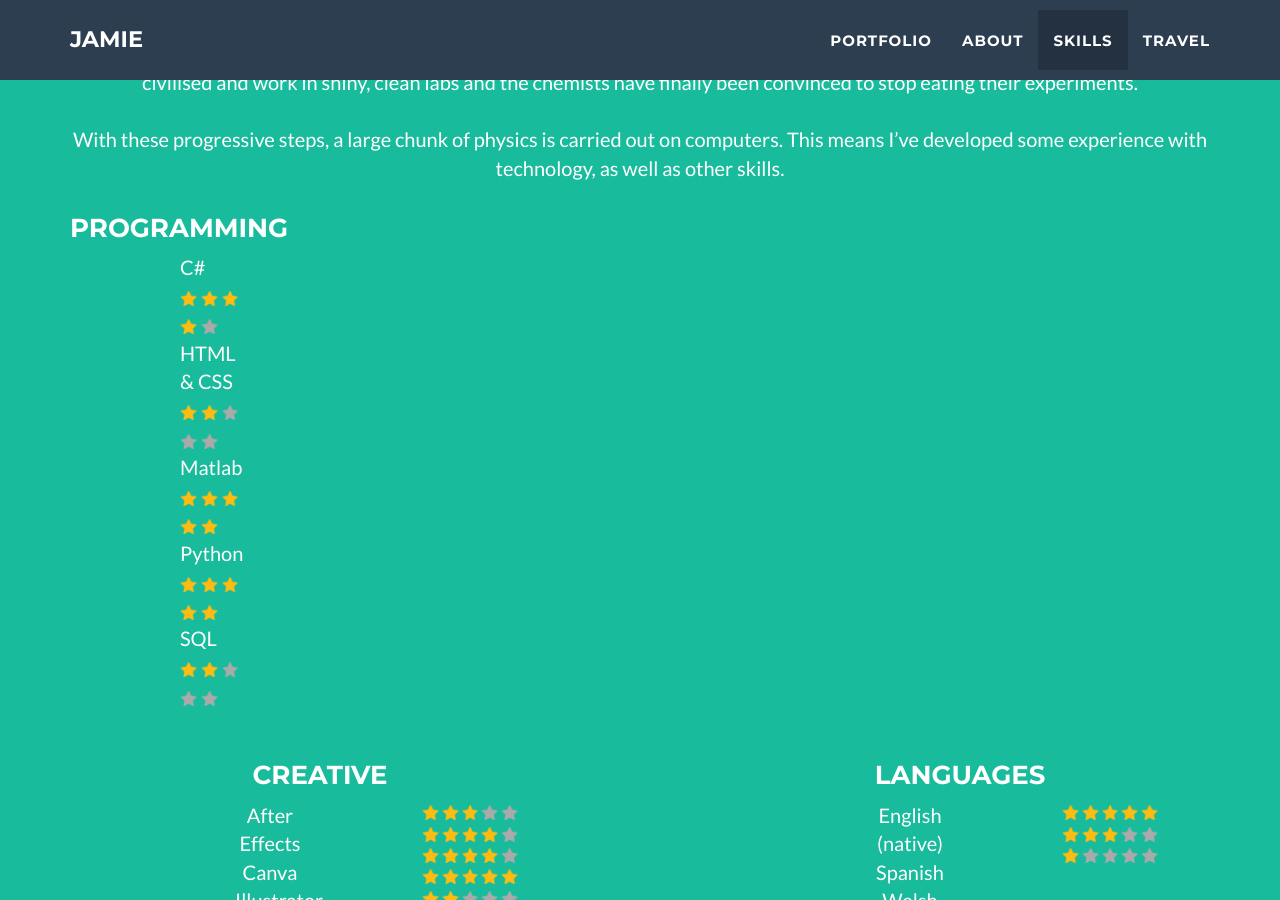
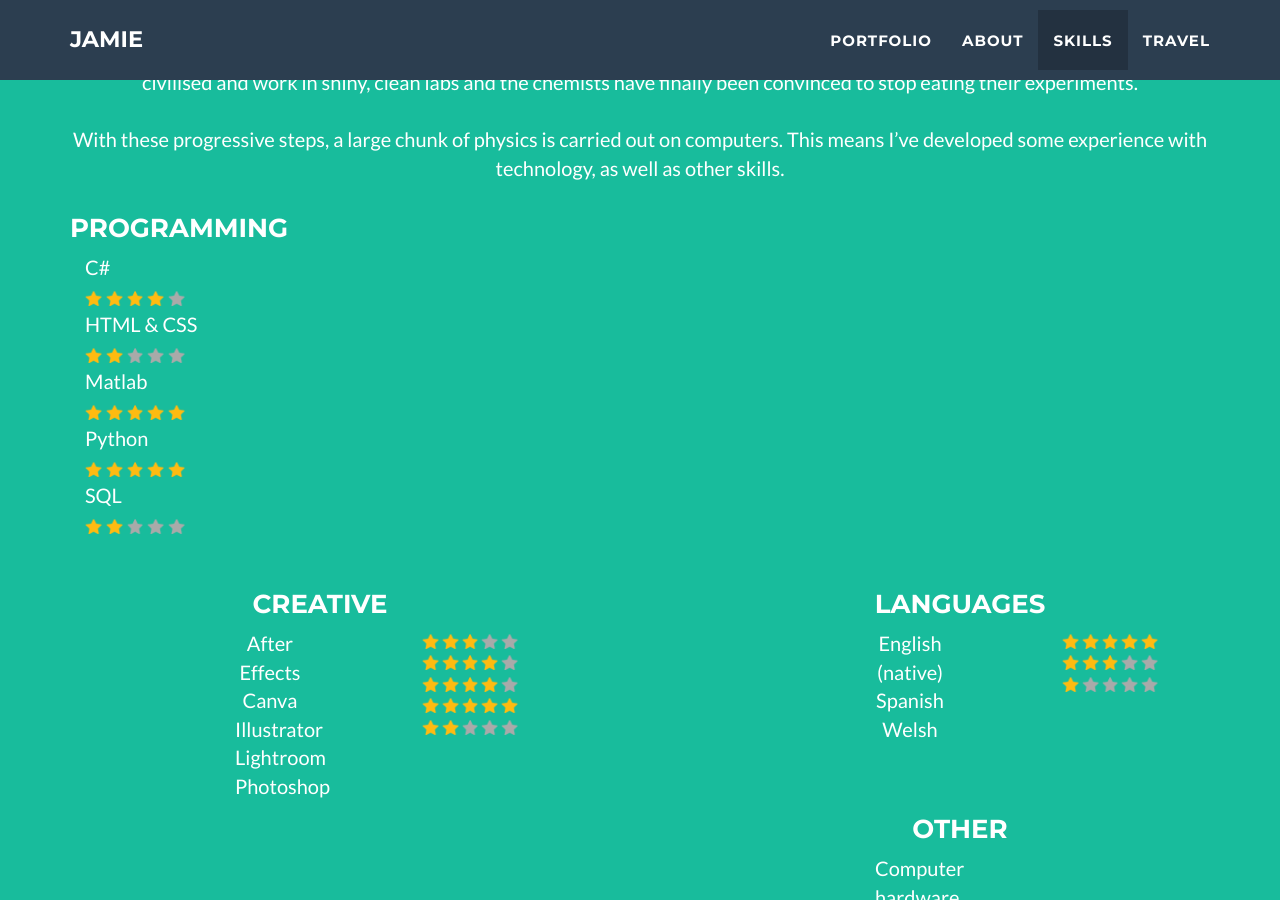
Before and after one commit to jamiedumayne/jamiedumayne.github.io, a Jekyll site: the page built from _posts/2014-07-18-project-1.markdown, in a window 1280 px wide and 900 px high, scrolled down 2215 px. Built offline with Jekyll 4.4.1, drawn with Linux system fonts in a browser that asks for light colours.

Commit message:
Update skills.html

```diff
--- a/_includes/skills.html
+++ b/_includes/skills.html
@@ -19,8 +19,8 @@
 
     <div class="float-container">
         <h3>Programming</h3>
-        <div class="col-lg-1 col-xs-1"></div>
-          <div class="col-lg-1 col-xs-1">
+        <div class="col-lg-0 col-xs-0"></div>
+          <div class="col-lg-2 col-xs-4">
           <p> C#<br>
                 <img src=img/star_full.png alt="Gold star" height="15">
                 <img src=img/star_full.png alt="Gold star" height="15">
```
